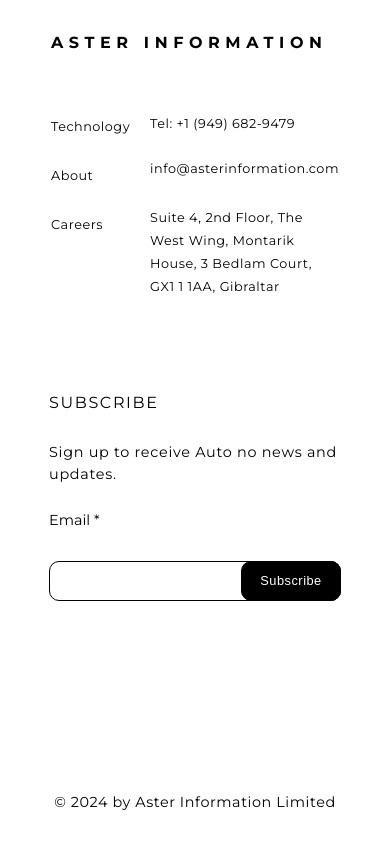
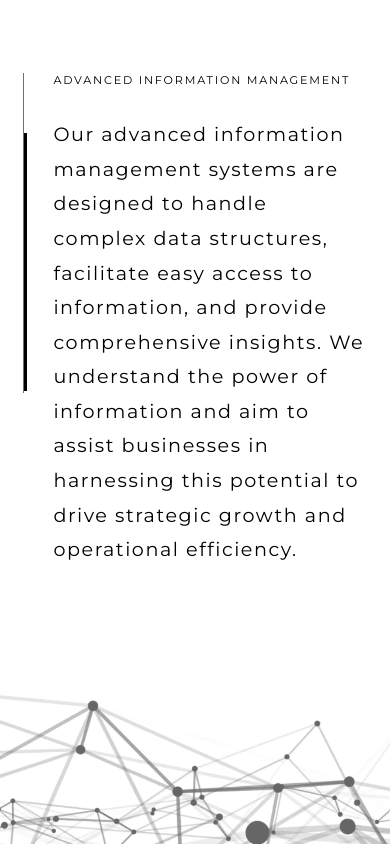
Before and after one commit to Moamal-2000/aster-information, a React (Vite) app: page /technology in a window 390 px wide. Shown: the part 2560-3404 px from the top of the page. Built offline with nearby package versions, Linux system fonts and the light colour scheme.

Commit message:
feat: done of DataManagement styling & fully responsive styling

```diff
--- a/src/Assets/Images/Images.js
+++ b/src/Assets/Images/Images.js
@@ -20,6 +20,7 @@ import pngaaaLogo from "./pngaaa-logo.webp";
 import serviceSectionBg1 from "./services-bg1.webp";
 import serviceSectionBg2 from "./services-bg2.webp";
 import serviceSectionBg3 from "./services-bg3.webp";
+import smallDataManagementBg from "./small-data-management-section-bg.webp";
 import teamCollaborationImg from "./team-collaboration.webp";
 import techPageBg from "./tech-bg.webp";
 import triNexLogo from "./tri-nex .webp";
@@ -50,6 +51,7 @@ export {
   serviceSectionBg1,
   serviceSectionBg2,
   serviceSectionBg3,
+  smallDataManagementBg,
   teamCollaborationImg,
   techPageBg,
   triNexLogo,
--- a/src/Components/Pages/Technology/DataManagement/DataManagement.jsx
+++ b/src/Components/Pages/Technology/DataManagement/DataManagement.jsx
@@ -1,6 +1,25 @@
+import {
+  dataManagementBg,
+  smallDataManagementBg,
+} from "src/Assets/Images/Images";
 import s from "./DataManagement.module.scss";
+import DataManagementContent from "./DataManagementContent/DataManagementContent";
 
 const DataManagement = () => {
-  return <section className={s.dataManagement}>DataManagement</section>;
+  return (
+    <section className={s.dataManagement}>
+      <div className="container" data-container>
+        <DataManagementContent />
+      </div>
+
+      <img
+        className={s.dataManagementBg}
+        src={dataManagementBg}
+        srcSet={`${smallDataManagementBg} 768w, ${dataManagementBg} 1200w`}
+        alt="Data Management Background"
+      />
+    </section>
+  );
 };
+
 export default DataManagement;
--- a/src/Components/Pages/Technology/DataManagement/DataManagement.module.scss
+++ b/src/Components/Pages/Technology/DataManagement/DataManagement.module.scss
@@ -3,4 +3,69 @@
 .dataManagement {
   padding: 200px 0 60px;
   border-bottom: solid 1px var(--black);
+  height: 1000px;
+  position: relative;
+  display: flex;
+  align-items: center;
 }
+
+@include large {
+  .dataManagement {
+    flex-direction: column;
+    align-items: center;
+    padding-top: 150px;
+    height: auto;
+  }
+}
+
+@include small {
+  .dataManagement {
+    gap: 60px;
+  }
+}
+
+@include very-small {
+  .dataManagement {
+    gap: 0;
+  }
+}
+
+@include large {
+  .dataManagement [data-container] {
+    display: flex;
+    justify-content: center;
+  }
+}
+
+.dataManagement .dataManagementBg {
+  position: absolute;
+  right: 0;
+  top: 0;
+  width: 734px;
+  height: 894px;
+  object-fit: cover;
+  opacity: .6;
+}
+
+@media (max-width: 1500px) {
+  .dataManagement .dataManagementBg {
+    width: 593px;
+    height: 894px;
+  }
+}
+
+@include large {
+  .dataManagement .dataManagementBg {
+    display: none;
+  }
+}
+
+@include small {
+  .dataManagement .dataManagementBg {
+    display: block;
+    position: static;
+    width: 100%;
+    height: auto;
+    object-fit: contain;
+  }
+}
--- /dev/null
+++ b/src/Components/Pages/Technology/DataManagement/DataManagementContent/DataManagementContent.jsx
@@ -0,0 +1,31 @@
+import AnimatedLine from "../../../../Shared/MiniComponents/AnimatedLine/AnimatedLine";
+import s from "./DataManagementContent.module.scss";
+
+const DataManagementContent = () => {
+  return (
+    <div className={s.wrapper}>
+      <AnimatedLine
+        lineHeight="320px"
+        animatedLineHeight="258px"
+        initialY="150px"
+        animateTo="60px"
+        lineColors={{
+          lineColor: "#707070",
+          animatedLineColor: "#000",
+        }}
+      />
+
+      <div className={s.content}>
+        <h2 className={s.title}>ADVANCED INFORMATION MANAGEMENT</h2>
+        <p className={s.description}>
+          Our advanced information management systems are designed to handle
+          complex data structures, facilitate easy access to information, and
+          provide comprehensive insights. We understand the power of information
+          and aim to assist businesses in harnessing this potential to drive
+          strategic growth and operational efficiency.
+        </p>
+      </div>
+    </div>
+  );
+};
+export default DataManagementContent;
--- /dev/null
+++ b/src/Components/Pages/Technology/DataManagement/DataManagementContent/DataManagementContent.module.scss
@@ -0,0 +1,59 @@
+@import "src/Styles/mixins.scss";
+
+.wrapper {
+  width: 430px;
+  position: relative;
+}
+
+@include small {
+  .wrapper {
+    width: 100%;
+  }
+}
+
+@include small {
+  .content {
+    margin-left: var(--left-margin-content);
+  }
+}
+
+.content .title {
+  text-transform: uppercase;
+  margin-bottom: 42px;
+  letter-spacing: .16em;
+  font-size: .875rem;
+  font-weight: 400;
+}
+
+@include large {
+  .content .title {
+    margin-bottom: 0;
+  }
+}
+
+@include small {
+  .content .title {
+    margin-bottom: 30px;
+    font-size: .7rem;
+  }
+}
+
+.content .description {
+  letter-spacing: .08em;
+  line-height: 1.8em;
+  font-size: 1.5rem;
+  margin-bottom: 90px;
+}
+
+@include small {
+  .content .description {
+    margin-bottom: 50px;
+    font-size: 1.2rem;
+  }
+}
+
+@include very-small {
+  .content .description {
+    font-size: 1rem;
+  }
+}
--- a/src/Components/Pages/Technology/Technology.jsx
+++ b/src/Components/Pages/Technology/Technology.jsx
@@ -1,6 +1,7 @@
 import { Helmet } from "react-helmet-async";
 import { WEBSITE_NAME } from "src/Data/variables";
 import CoreExpertise from "./CoreExpertise/CoreExpertise";
+import DataManagement from "./DataManagement/DataManagement";
 import TechHeroSection from "./TechHeroSection/TechHeroSection";
 import s from "./Technology.module.scss";
 import UserExperience from "./UserExperience/UserExperience";
@@ -19,6 +20,7 @@ const Technology = () => {
         <ValueSection />
         <CoreExpertise />
         <UserExperience />
+        <DataManagement />
       </main>
     </>
   );
```
Also changed, not shown: src/Assets/Images/data-management-section-bg.webp, src/Assets/Images/small-data-management-section-bg.webp (added).
